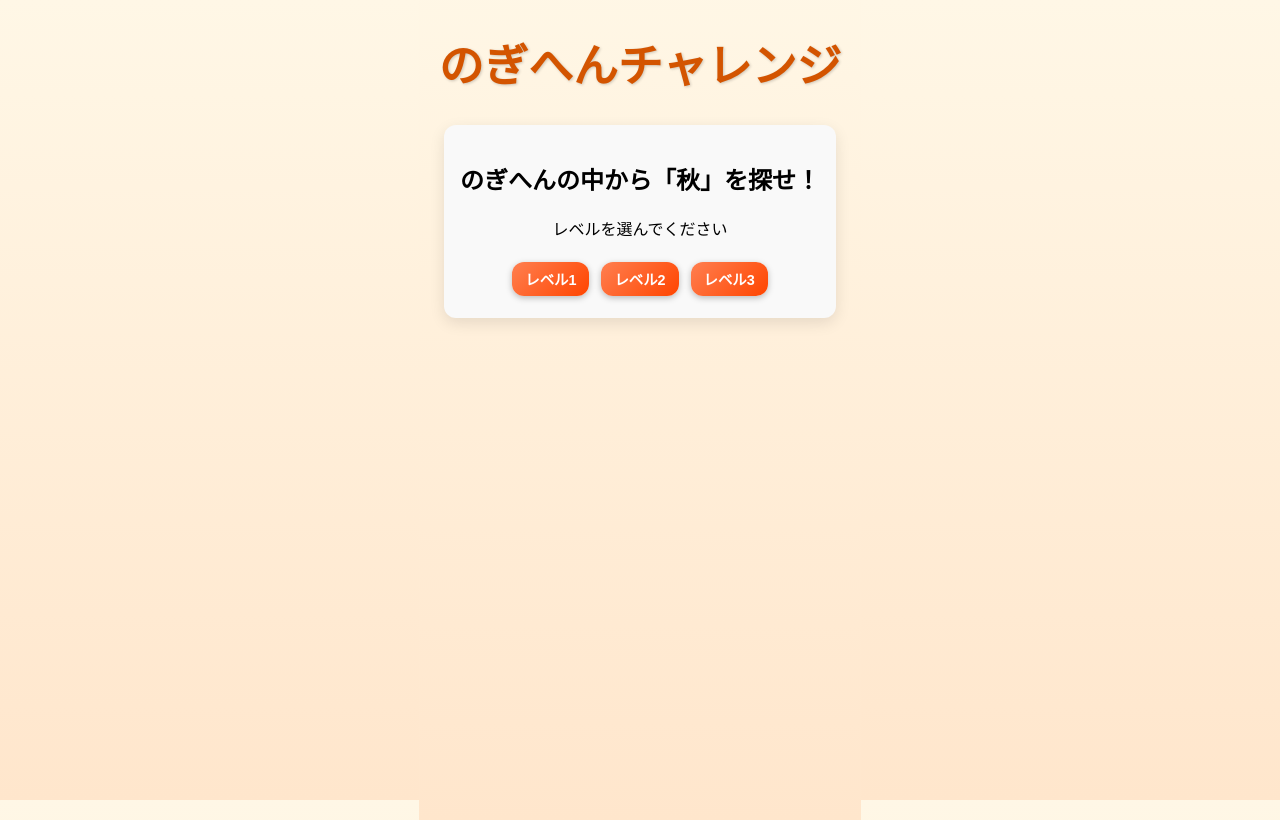
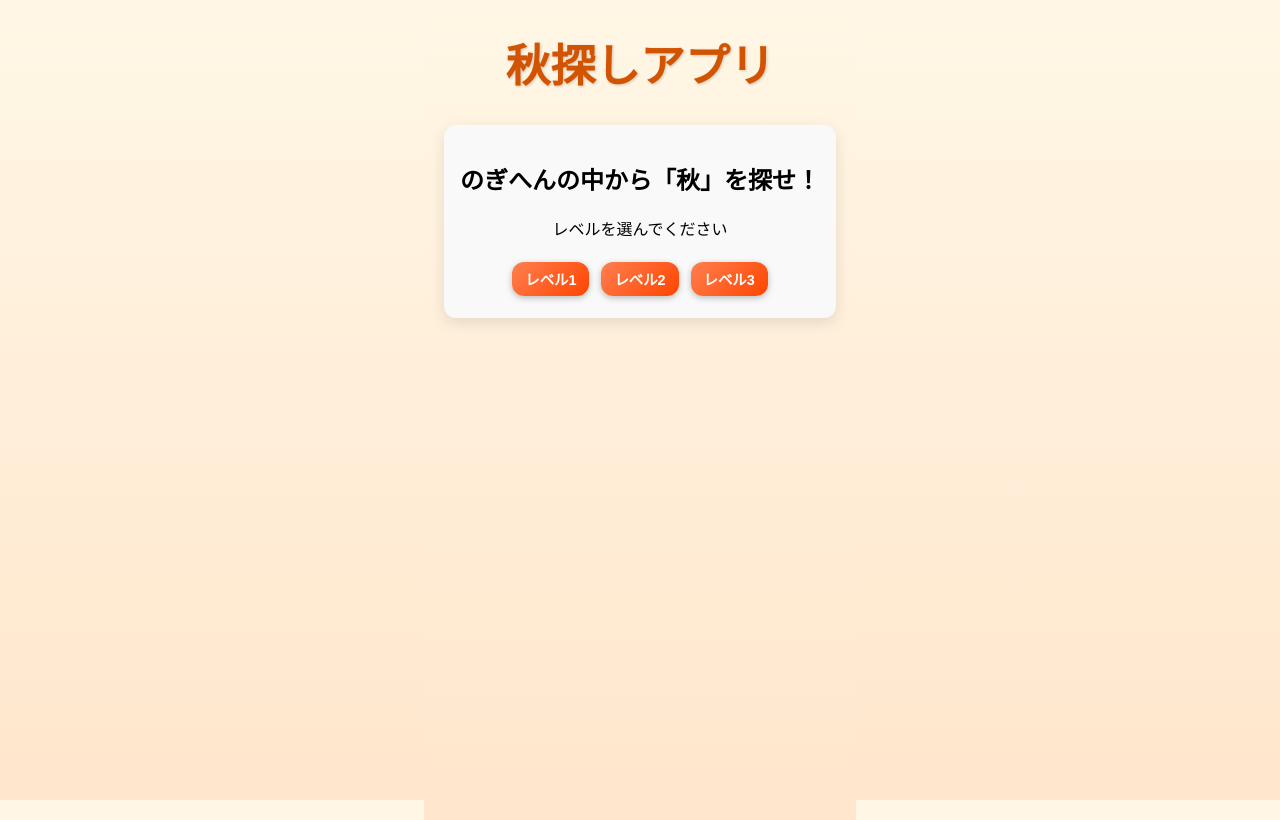
Before and after one commit to h-ichi/aki_finder_app, a React (Vite) app in the folder frontend/: page / in a window 1280 px wide. Built offline with nearby package versions, Linux system fonts and the light colour scheme.

Commit message:
タイトル修正

```diff
--- a/frontend/src/App.tsx
+++ b/frontend/src/App.tsx
@@ -5,7 +5,7 @@ import "./App.css";
 function App() {
   return (
     <div className="App">
-      <h1>のぎへんチャレンジ</h1>
+      <h1>秋探しアプリ</h1>
       <AkiFinderPage />
     </div>
   );
```
Also changed, not shown: frontend/src/components/AkiFinder/AkiFinderPage.tsx (line endings or trailing spaces).
